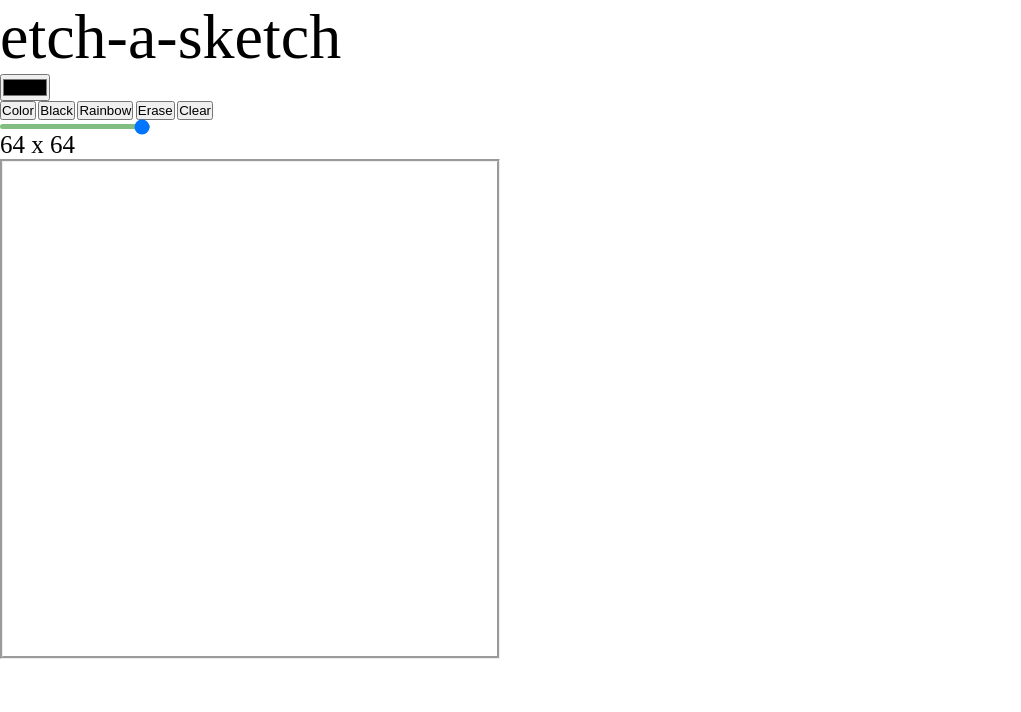
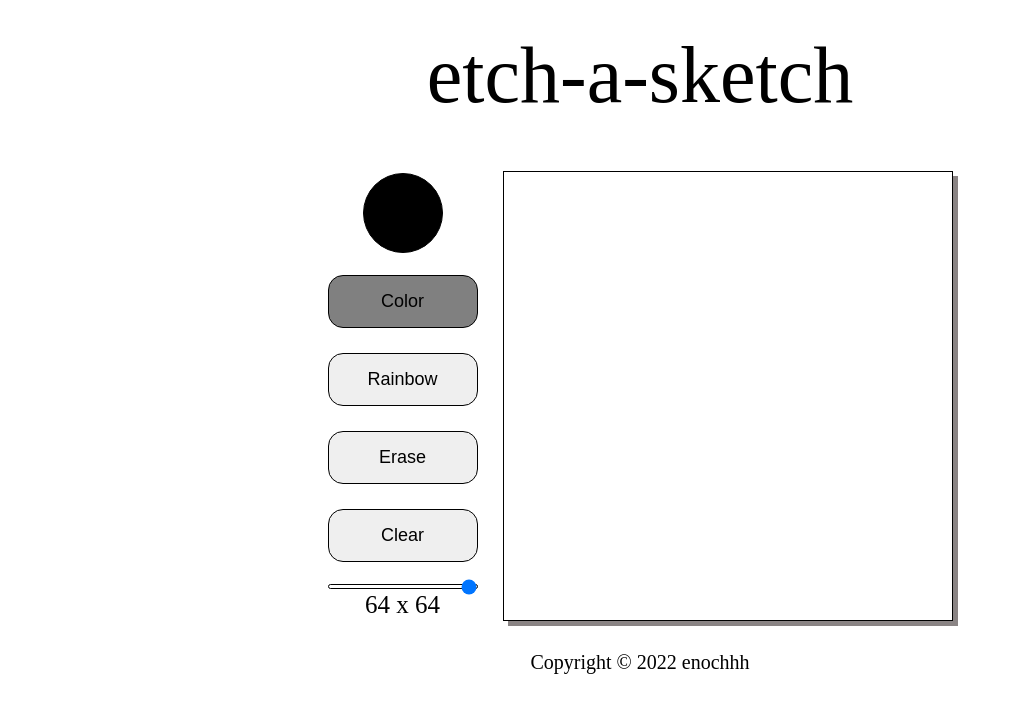
Before and after one commit to enochhh/etch-a-sketch, a plain HTML site: page index.html in a window 1280 px wide. Shown: the whole page, without its empty margins (0-1021 px from the left). Drawn offline with Linux system fonts and the light colour scheme.

Commit message:
Finished styling

```diff
--- a/index.css
+++ b/index.css
@@ -9,17 +9,43 @@
     font-size: 62.5%;
 }
 
+.body {
+    display:flex;
+    height:100vh;
+    flex-direction:column;
+    justify-content:space-between;
+    align-items:center;
+}
+
 #header {
-    font-size: 6.4rem;
+    font-size: 8rem;
+    text-align: center;
+    margin-top: 3rem;
+    margin-bottom: 5rem;
+}
+
+#footer {
+    font-size: 2rem;
+    text-align: center;
+    margin-top: 3rem;
+}
+
+.btn {
+    padding: 1.5rem;
+    width: 15rem;
+    border:.1rem solid black;
+    border-radius: 1.5rem;
+    font-size: 1.8rem;
 }
 
 #gridContainer {
     display: grid;
     grid-template-rows: repeat(var(--grid-rows), 1fr);
     grid-template-columns: repeat(var(--grid-cols), 1fr);
-    height: 50rem;
-    width: 50rem;
-    border-style:groove;
+    height: 45rem;
+    width: 45rem;
+    border: .1rem solid black;
+    box-shadow: .5em .5em rgb(138, 132, 132);
 }
 
 .grid-item {
@@ -33,12 +59,55 @@
 
 .slider {
     -webkit-appearance: none;
-    background-color: rgb(130, 190, 130);
+    background-color:transparent;
+    border: .05rem solid black;
     width: 15rem;
     height: .5rem;
     border-radius: 15px;
+    margin-top: 2rem;
 }
+
+#sliderVal {
+    text-align: center;
+}
+
+#colorPicker {
+    width: 8rem;
+    height: 8rem;
+    border-radius: 50%;
+    margin-bottom: 2rem;
+    border: .1rem solid black;
+}
+
+#input-color {
+    opacity: 0;
+    width: 8rem;
+    height: 8rem;
+}
+
 
 #sliderVal {
     font-size: 2.5rem;
 }
+
+.flex-container {
+    display: flex;
+    flex-direction: column;
+}
+
+#inputContainer {
+    display: flex;
+    flex-direction: column;
+    justify-content: space-evenly;
+    align-items:center;
+}
+
+.flex-container #btnContainer {
+    gap: 2.5rem;
+}
+
+#content {
+    display:flex;
+    justify-content: center;
+    gap: 2.5rem;
+}
--- a/index.html
+++ b/index.html
@@ -10,11 +10,13 @@
 </head>
 <body>
     <div id="header"> etch-a-sketch </div>
-    <div id="inputContainer">
-        <div class="colorPicker"><input type="color" value="black" id="input-color"></div>
-        <div id="btnContainer">
+    <div id="content">
+        <div class = "flex-container" id="inputContainer">
+            <div id="colorPicker">
+                <input type="color" value="#rrggbb" id="input-color">
+            </div>
+            <div class = "flex-container" id="btnContainer">
                 <button class="btn" id="color">Color</button>
-            <button class="btn" id="black">Black</button>
                 <button class="btn" id="rainbow">Rainbow</button>
                 <button class="btn" id="erase">Erase</button>
                 <button class="btn" id="clear">Clear</button>
@@ -25,5 +27,7 @@
             </div>
         </div>
         <div id="gridContainer"></div>
+    </div>
+    <div id="footer">Copyright &copy; 2022 enochhh</div>
 </body>
 </html>
--- a/index.js
+++ b/index.js
@@ -2,24 +2,30 @@ const gridContainer = document.getElementById('gridContainer');
 const clear = document.getElementById('clear');
 const erase = document.getElementById('erase');
 const userDraw = document.getElementById('color');
-const blackDraw = document.getElementById('black');
 const rainbowDraw = document.getElementById('rainbow');
 let sliderRange = document.getElementById('sliderRange');
 let sliderVal = document.getElementById('sliderVal');
 let inputColor = document.getElementById('input-color');
+let colorPicker = document.getElementById('colorPicker');
 
+/* Event listeners for grid manipulation*/
 clear.addEventListener("click", clearGrid);
-blackDraw.addEventListener("click", colorState);
 rainbowDraw.addEventListener("click", colorState);
 userDraw.addEventListener("click", colorState);
 erase.addEventListener("click", eraseGrid);
 
+/* Event listeners to show which button is currently activated */
+clear.addEventListener("click", activeButton);
+rainbowDraw.addEventListener("click", activeButton);
+userDraw.addEventListener("click", activeButton);
+erase.addEventListener("click", activeButton);
+
 /* Set the default color on page load so that users can immediately start drawing*/
-let buttonState = 'black';
+let buttonState = 'color';
 let userChoiceColor = 'black';
 
 window.onload = function() {
-    blackDraw.click();
+    userDraw.click();
 }
 
 /* Slider Display */
@@ -32,9 +38,13 @@ sliderRange.oninput = function() {
 /* Color Picker */
 inputColor.oninput = function() {
     userChoiceColor = `${this.value}`;
-    console.log(this.value);
 }
 
+inputColor.onchange = function() {
+    colorPicker.style.backgroundColor = inputColor.value;
+}
+
+colorPicker.style.backgroundColor = inputColor.value;
 /* Refresh and create new grid every time grid size is changed,
     and continue using the same color from the saved button state*/
 sliderRange.onchange = function() {
@@ -45,16 +55,12 @@ sliderRange.onchange = function() {
 
 /* Save the color state when color button is clicked */
 function colorState(e) {
-    if (e.target.id === 'black') {
-        buttonState = 'black';
+    if (e.target.id === 'color') {
+        buttonState = 'color';
         colorPick(buttonState);
     }
     else if (e.target.id === 'rainbow') {
         buttonState = 'rainbow';
-        colorPick(buttonState);
-    }
-    else if (e.target.id === 'color') {
-        buttonState = 'color';
         colorPick(buttonState);
     }
 }
@@ -97,11 +103,6 @@ function rainbowColor (e) {
     e.style.backgroundColor = rndCol;
 }
 
-/* Default color (black) */
-function blackColor (e) {
-    e.style.backgroundColor = 'black';
-}
-
 function pickColor (e) {
     e.style.backgroundColor = userChoiceColor;
 }
@@ -114,17 +115,20 @@ function resetColor (e) {
 function colorPick(buttonState) {
     let gridItem = document.querySelectorAll(".grid-item");
     gridItem.forEach(item => item.addEventListener('mouseover', (e) => {
-            if(buttonState === 'black') {
-                blackColor(item);
+            if(buttonState === 'color') {
+                pickColor(item);
             }
             else if(buttonState ==='rainbow') {
                 rainbowColor(item);
             }
-            else if(buttonState ==='color') {
-                pickColor(item);
-            }
         })
     );
+}
+
+function activeButton(e) {
+    let btn = document.querySelectorAll('.btn');
+    btn.forEach(item => item.style.backgroundColor = '');
+    e.currentTarget.style.backgroundColor = 'gray';
 }
 
 createGrid(sliderRange.value);
```
Lines whose indentation alone changed are shown as unchanged.
